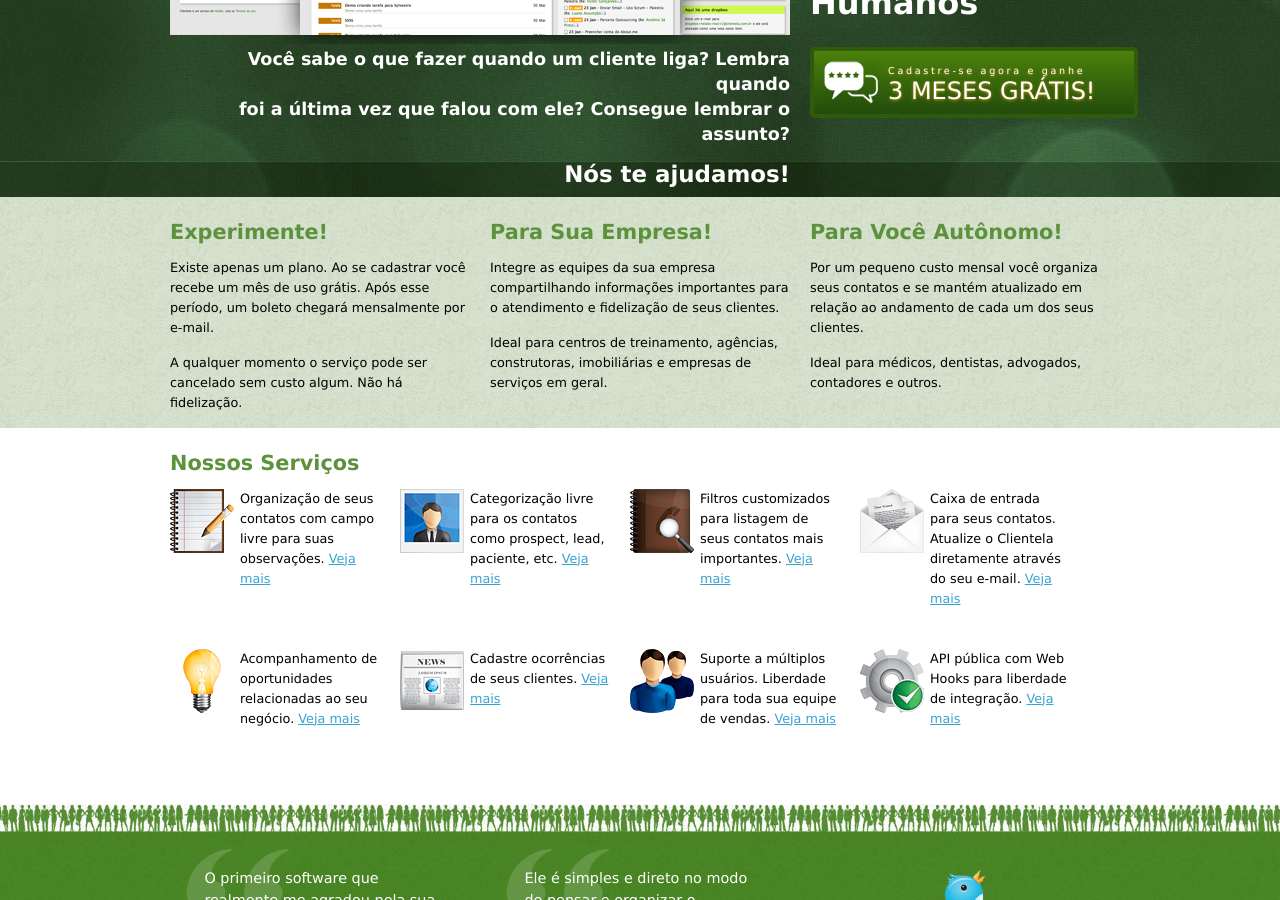
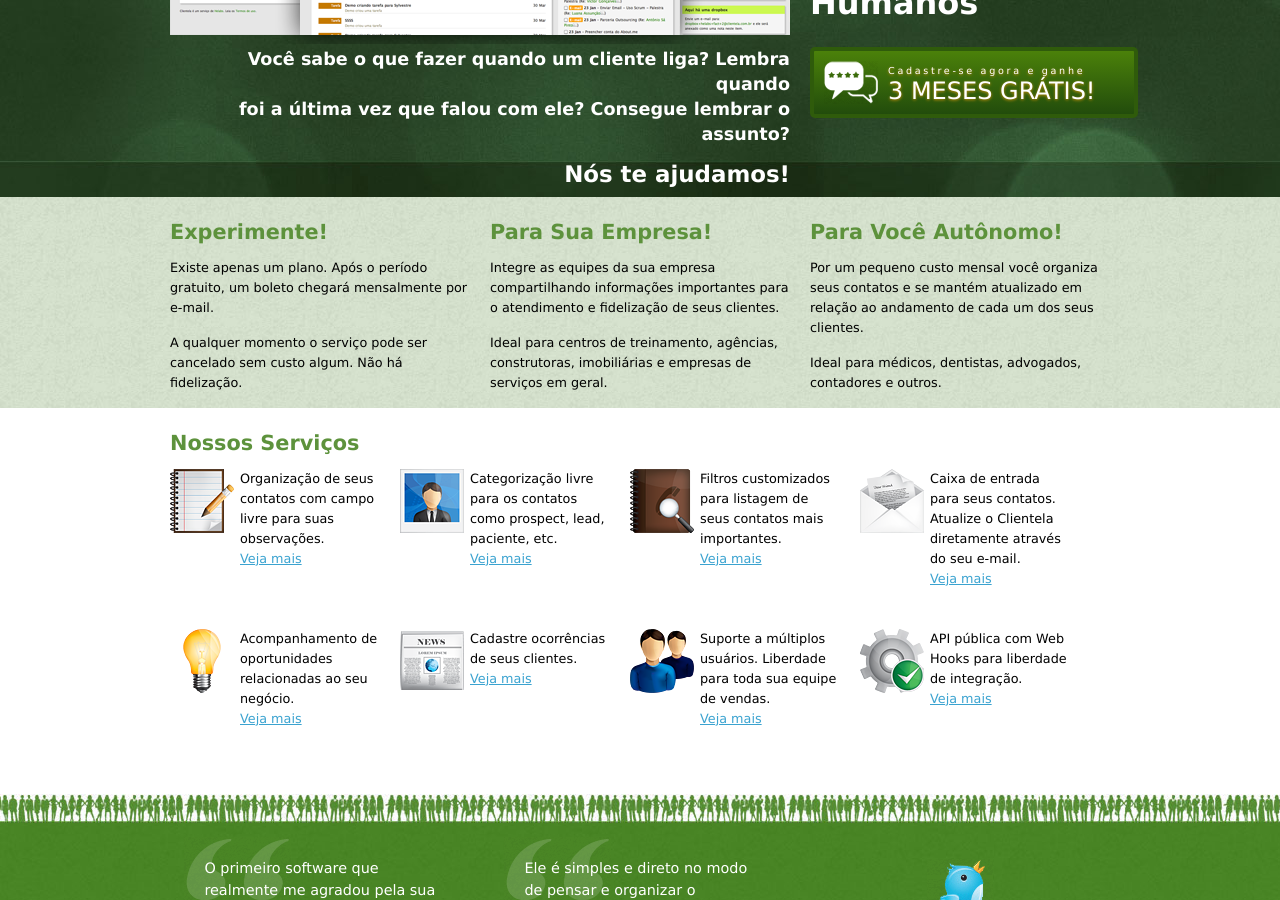
Before and after one commit to mergulhao/site-clientela, a Jekyll site: the page built from index.html, in a window 1280 px wide and 900 px high, scrolled down 306 px. Built offline with Jekyll 4.4.1, drawn with Linux system fonts in a browser that asks for light colours; nearby versions of some CDN libraries.

Commit message:
minor updates

```diff
--- a/index.html
+++ b/index.html
@@ -38,7 +38,8 @@ layout: default
   <div class="container_12">
     <div class="grid_4">
       <h3>Experimente!</h3>
-      <p>Existe apenas um plano. Ao se cadastrar você recebe um mês de uso grátis. Após esse período, um boleto chegará mensalmente por e-mail.</p>
+      <!-- p>Existe apenas um plano. Ao se cadastrar você recebe um mês de uso grátis. Após esse período, um boleto chegará mensalmente por e-mail.</p -->
+      <p>Existe apenas um plano. Após o período gratuito, um boleto chegará mensalmente por e-mail.</p >
       <p>A qualquer momento o serviço pode ser cancelado sem custo algum. Não há fidelização.</p>
     </div>
 
@@ -61,14 +62,14 @@ layout: default
   <div class="grid_12">
     <h3>Nossos Serviços</h3>
     <ul class="home-highlights">
-      <li class="notes-edit">Organização de seus contatos com campo livre para suas observações. <a href="/organizacao-de-contatos.html">Veja mais</a></li>
-      <li class="photo">Categorização livre para os contatos como prospect, lead, paciente, etc. <a href="/organizacao-de-contatos.html">Veja mais</a></li>
-      <li class="phone-book-search">Filtros customizados para listagem de seus contatos mais importantes. <a href="/organizacao-de-contatos.html">Veja mais</a></li>
-      <li class="mail-open">Caixa de entrada para seus contatos. Atualize o Clientela diretamente através do seu e-mail. <a href="/organizacao-de-contatos.html">Veja mais</a></li>
-      <li class="light-bulb">Acompanhamento de oportunidades relacionadas ao seu negócio. <a href="/acompanhamento-de-oportunidades.html">Veja mais</a></li>
-      <li class="news">Cadastre ocorrências de seus clientes. <a href="/ocorrencias.html">Veja mais</a></li>
-      <li class="users">Suporte a múltiplos usuários. Liberdade para toda sua equipe de vendas. <a href="/multiplos-usuarios.html">Veja mais</a></li>
-      <li class="process-accept">API pública com Web Hooks para liberdade de integração. <a href="/api-publica.html">Veja mais</a></li>
+      <li class="notes-edit">Organização de seus contatos com campo livre para suas observações.<br/><a href="/organizacao-de-contatos.html">Veja mais</a></li>
+      <li class="photo">Categorização livre para os contatos como prospect, lead, paciente, etc.<br/><a href="/organizacao-de-contatos.html">Veja mais</a></li>
+      <li class="phone-book-search">Filtros customizados para listagem de seus contatos mais importantes.<br/><a href="/organizacao-de-contatos.html">Veja mais</a></li>
+      <li class="mail-open">Caixa de entrada para seus contatos. Atualize o Clientela diretamente através do seu e-mail.<br/><a href="/organizacao-de-contatos.html">Veja mais</a></li>
+      <li class="light-bulb">Acompanhamento de oportunidades relacionadas ao seu negócio.<br/><a href="/acompanhamento-de-oportunidades.html">Veja mais</a></li>
+      <li class="news">Cadastre ocorrências de seus clientes.<br/><a href="/ocorrencias.html">Veja mais</a></li>
+      <li class="users">Suporte a múltiplos usuários. Liberdade para toda sua equipe de vendas.<br/><a href="/multiplos-usuarios.html">Veja mais</a></li>
+      <li class="process-accept">API pública com Web Hooks para liberdade de integração.<br/><a href="/api-publica.html">Veja mais</a></li>
     </ul>
   </div>
   <div class="clear">&nbsp;</div>
```
